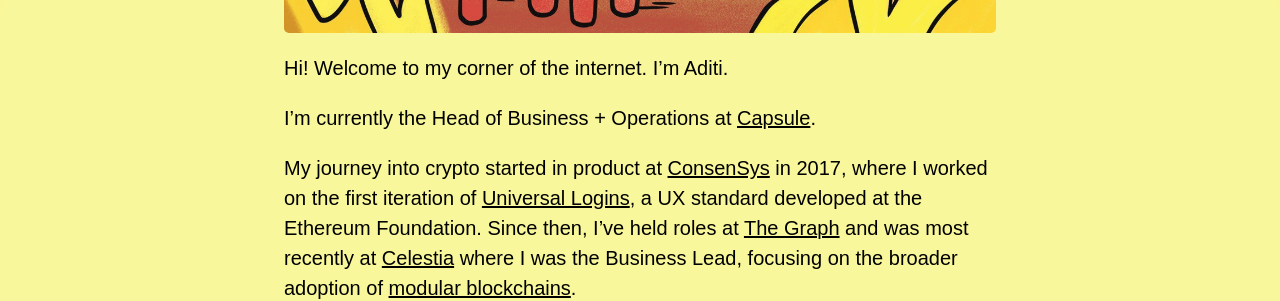
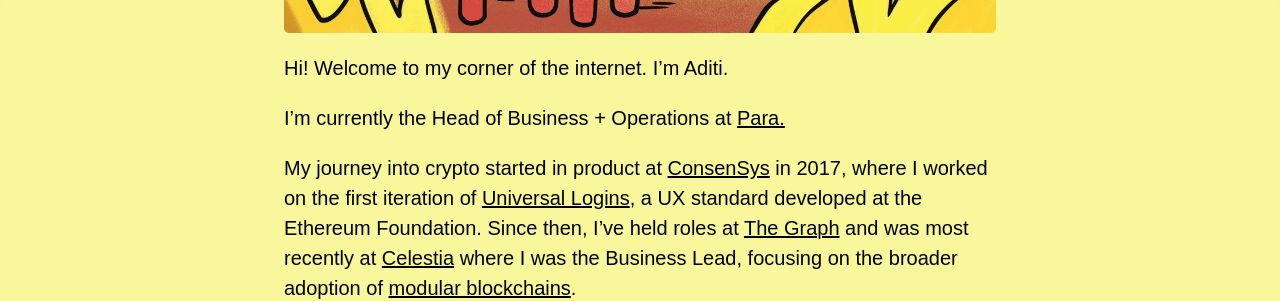
Before and after one commit to adeets-22/adeets-22.github.io, a Jekyll site: the page built from index.md, in a window 1280 px wide. Shown: the part 870-1171 px from the top of the page. Built offline with Jekyll 4.4.1, drawn with Linux system fonts in a browser that asks for light colours.

Commit message:
Update index.md

```diff
--- a/index.md
+++ b/index.md
@@ -9,7 +9,7 @@
 
 Hi! Welcome to my corner of the internet. I'm Aditi.
 
-I'm currently the Head of Business + Operations at [Capsule](https://usecapsule.com/).
+I'm currently the Head of Business + Operations at [Para.](https://www.getpara.com/)
 
 My journey into crypto started in product at [ConsenSys](https://consensys.net/) in 2017, where I worked on the first iteration of [Universal Logins](https://www.youtube.com/watch?v=TztR_7IehjU), a UX standard developed at the Ethereum Foundation. Since then, I've held roles at [The Graph](https://thegraph.com/en/) and was most recently at [Celestia](https://celestia.org/) where I was the Business Lead, focusing on the broader adoption of [modular blockchains](https://celestia.org/learn/first-principles/modular-blockchains-and-first-principles/).
 
```
